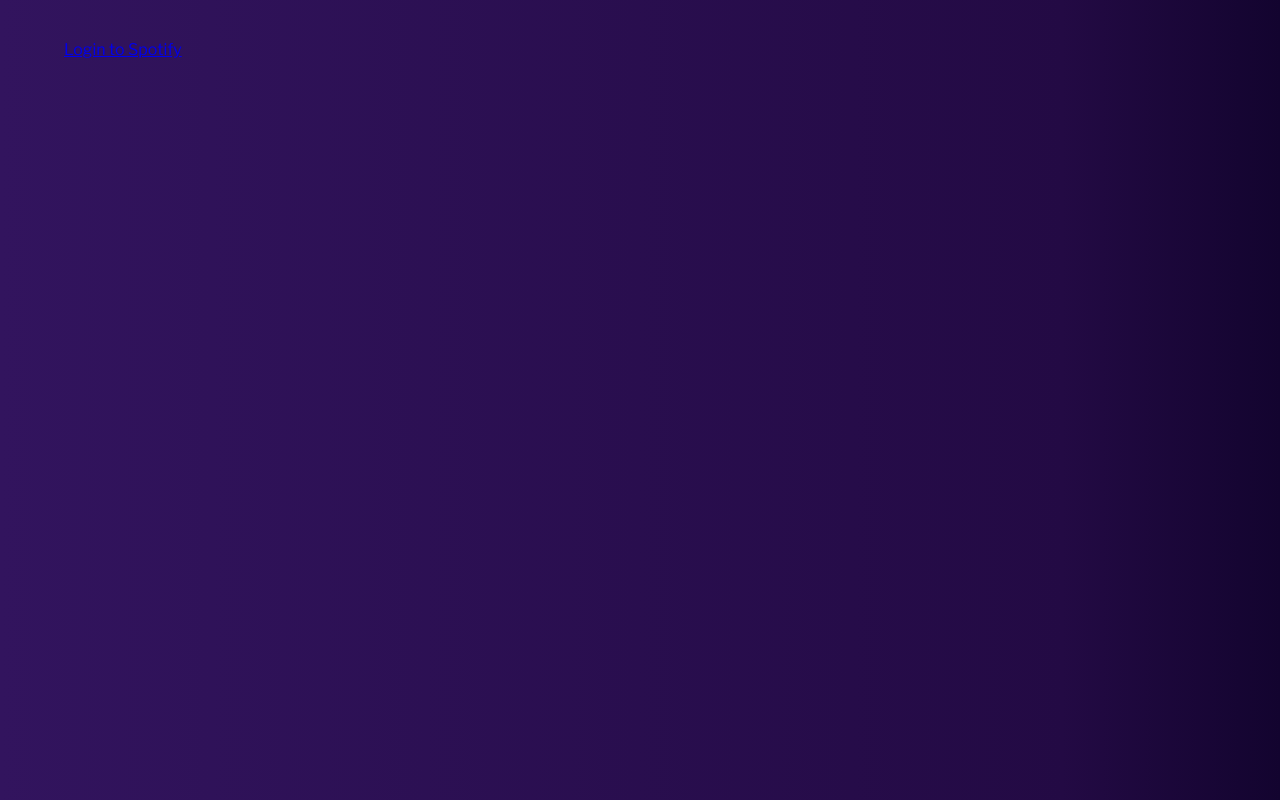
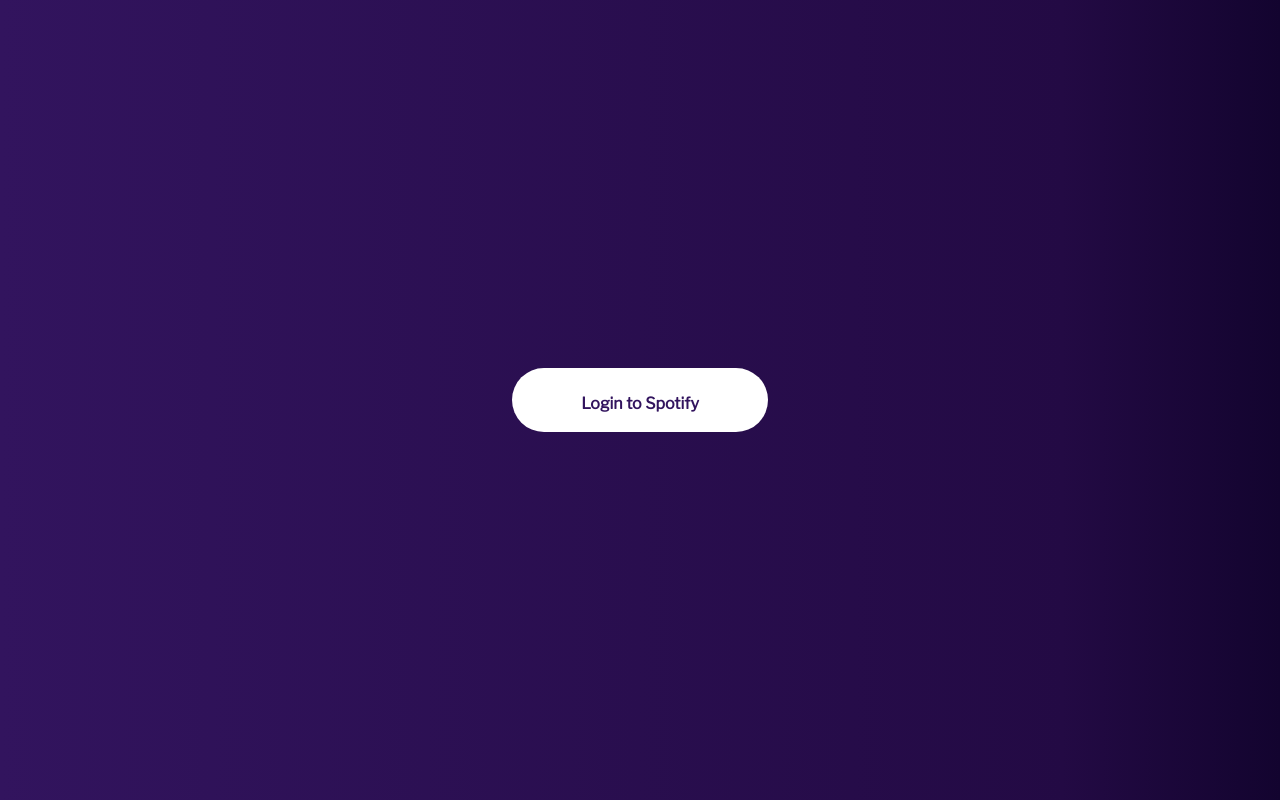
Before and after one commit to anromen/spotify-stats, a React (Create React App) app: page / in a window 1280 px wide. Built offline with nearby package versions, Linux system fonts and the light colour scheme.

Commit message:
Style corrections.

```diff
--- a/src/App.js
+++ b/src/App.js
@@ -41,14 +41,16 @@
     return (
       <div className="App">
         {!this.state.token && (
+          <div className="empty">
             <a
-            className="btn btn--loginApp-link"
+              className="login-button"
               href={`${authEndpoint}?client_id=${clientId}&redirect_uri=${redirectUri}&scope=${scopes.join(
                 "%20"
               )}&response_type=token&show_dialog=true`}
             >
-            Login to Spotify
+              <strong>Login to Spotify</strong>
             </a>
+          </div>
         )}
         {this.state.token && <UserList token={this.state.token} />}
       </div>
--- a/src/App.scss
+++ b/src/App.scss
@@ -31,12 +31,13 @@
 
 .cover {
   width: 30px;
-  float: left;
   margin-right: 10px;
   border-radius: 10px;
 }
 
 .song {
+  display: flex;
+  justify-content: left;
   font-size: 0.7rem;
 }
 
@@ -83,6 +84,7 @@
     width: 75px;
     height: 75px;
     border-radius: 100px;
+    object-fit: cover;
   }
 }
 
@@ -113,3 +115,22 @@
     line-height: 6rem;
   }
 }
+
+.empty {
+  align-items: center;
+  display: flex;
+  height: 100%;
+  justify-content: center;
+  width: 100%;
+}
+
+.login-button {
+  background-color: white;
+  border-radius: 3vw;
+  height: 5vw;
+  width: 20vw;
+  padding: 2vw;
+  text-align: center;
+  color: rgb(50, 20, 94);
+  text-decoration: none;
+}
--- a/src/UserList.js
+++ b/src/UserList.js
@@ -5,16 +5,20 @@
   return (
     <li>
       <div className="song">
+        <div>
           <img
             src={props.item.album.images[2].url}
             alt="cover"
             className="cover"
           />
+        </div>
+        <div>
           <h3>{props.item.name}</h3>
           <small>
             {props.item.album.name} -
             {props.item.artists.map(artist => artist.name).join(", ")}
           </small>
+        </div>
       </div>
     </li>
   );
@@ -25,7 +29,6 @@
     <li>
       <div className="artist">
         <img src={props.item.images[2].url} alt="artist" />
-        <div></div>
       </div>
     </li>
   );
@@ -65,10 +68,6 @@
       .then(response => response.json())
       .then(data => {
         this.setState({ tracks: data.items });
-        console.log(data.items);
-      })
-      .catch(function(err) {
-        console.log("Fetch Error :-S", err);
       });
 
     fetch("https://api.spotify.com/v1/me/top/artists?limit=10", {
@@ -82,10 +81,6 @@
       .then(response => response.json())
       .then(data => {
         this.setState({ artists: data.items });
-        console.log(data.items);
-      })
-      .catch(function(err) {
-        console.log("Fetch Error :-S", err);
       });
 
     fetch("https://api.spotify.com/v1/me", {
@@ -99,10 +94,6 @@
       .then(response => response.json())
       .then(data => {
         this.setState({ user: data });
-        console.log(data);
-      })
-      .catch(function(err) {
-        console.log("Fetch Error :-S", err);
       });
   }
 
```
Lines whose indentation alone changed are shown as unchanged.
